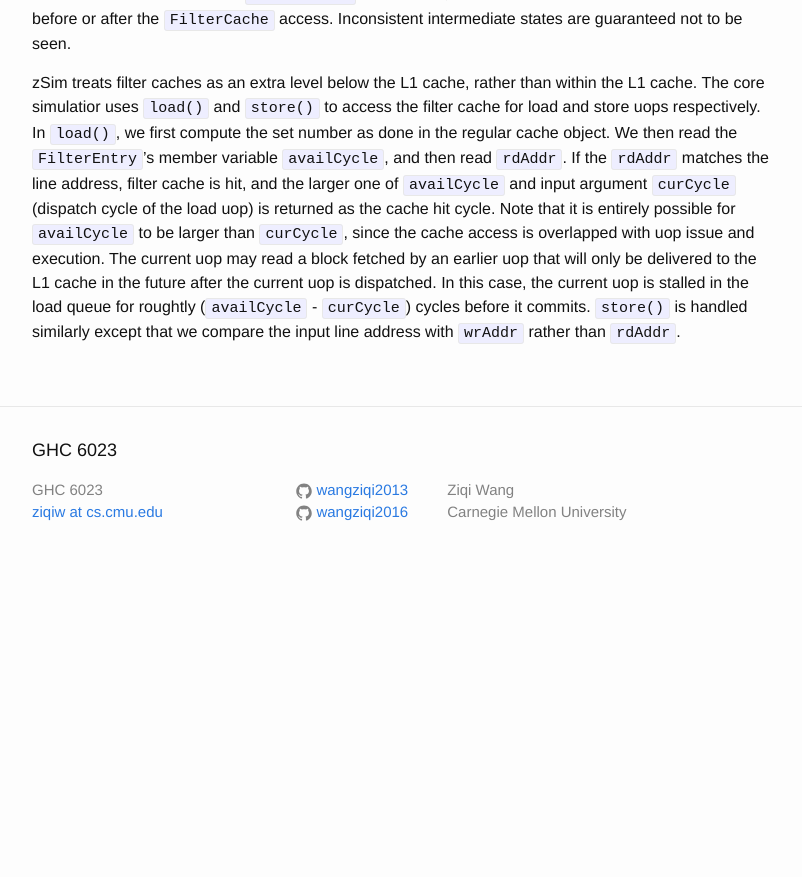
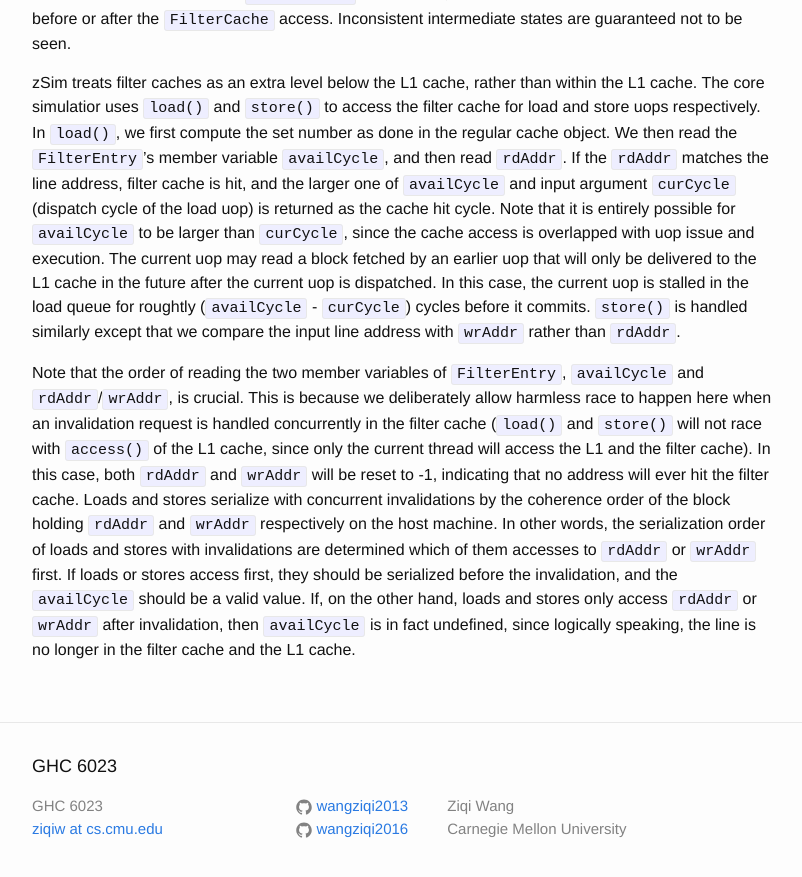
Before and after one commit to wangziqi2013/wangziqi2013.github.io, a Jekyll site: the page built from _posts/2020-01-09-understand-zsim-cache-cc.markdown, in a window 1280 px wide and 900 px high, scrolled down 9007 px. Shown: the top 877 px of the window, without its empty margins (238-1040 px from the left). Built offline with Jekyll 4.4.1, drawn with Linux system fonts in a browser that asks for light colours; before the commit the page ends 9591 px from its top, so only the background shows below that.

Commit message:
Adding order

```diff
--- a/_posts/2020-01-09-understand-zsim-cache-cc.markdown
+++ b/_posts/2020-01-09-understand-zsim-cache-cc.markdown
@@ -348,3 +348,14 @@ The current uop may read a block fetched by an earlier uop that will only be del
 the current uop is dispatched. In this case, the current uop is stalled in the load queue for roughtly
 (`availCycle` - `curCycle`) cycles before it commits. `store()` is handled similarly except that we compare the input
 line address with `wrAddr` rather than `rdAddr`.
+
+Note that the order of reading the two member variables of `FilterEntry`, `availCycle` and `rdAddr`/`wrAddr`, is crucial.
+This is because we deliberately allow harmless race to happen here when an invalidation request is handled concurrently
+in the filter cache (`load()` and `store()` will not race with `access()` of the L1 cache, since only the current thread
+will access the L1 and the filter cache). In this case, both `rdAddr` and `wrAddr` will be reset to -1, indicating that
+no address will ever hit the filter cache. Loads and stores serialize with concurrent invalidations by the coherence order
+of the block holding `rdAddr` and `wrAddr` respectively on the host machine. In other words, the serialization order
+of loads and stores with invalidations are determined which of them accesses to `rdAddr` or `wrAddr` first. If loads
+or stores access first, they should be serialized before the invalidation, and the `availCycle` should be a valid value.
+If, on the other hand, loads and stores only access `rdAddr` or `wrAddr` after invalidation, then `availCycle` is
+in fact undefined, since logically speaking, the line is no longer in the filter cache and the L1 cache.
```
